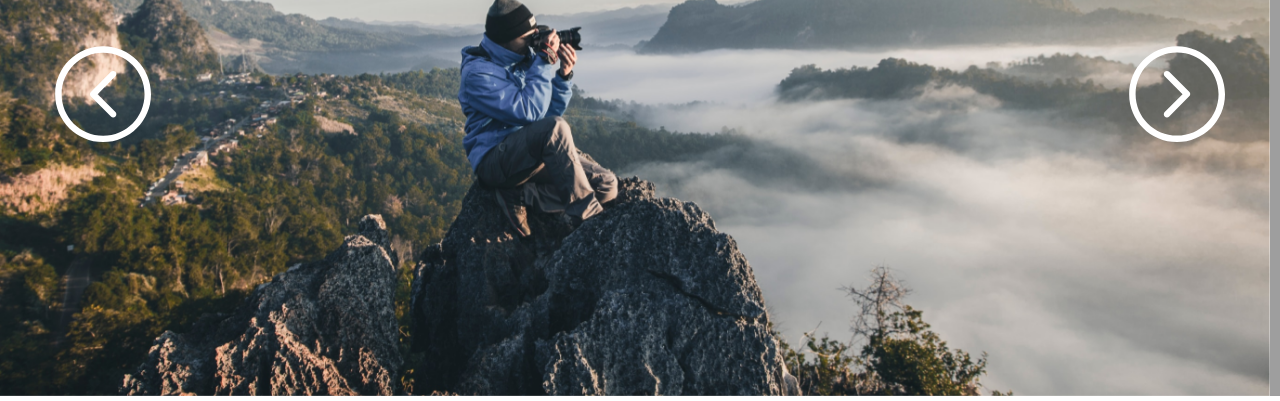
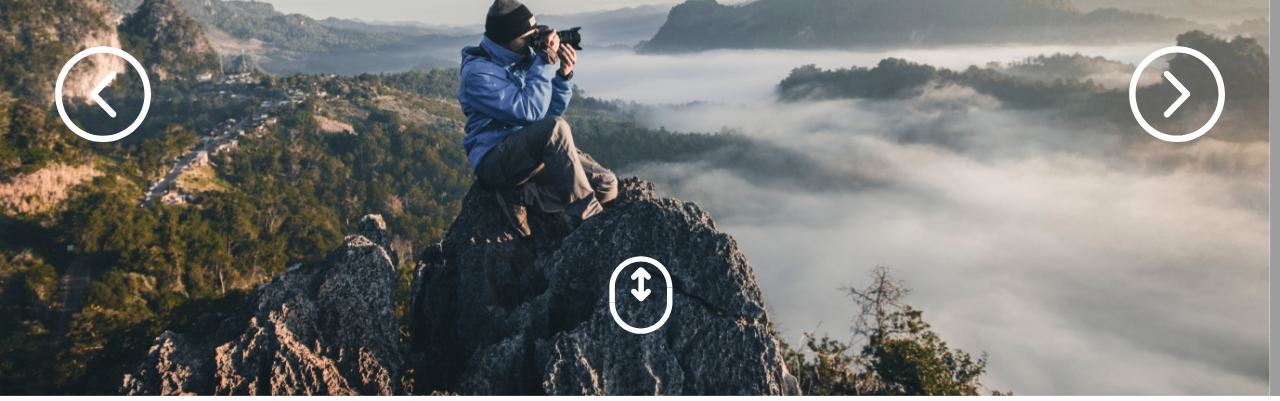
Before and after one commit to Ostiin/Photographer-Website, a plain HTML site: page index.html in a window 1280 px wide. Shown: the part 551-952 px from the top of the page. Drawn offline with nearby package versions, Linux system fonts and the light colour scheme; some packages are replaced by stand-ins of ours; grey boxes are pictures that could not be loaded; a script that the page names is missing.

Commit message:
Style update

```diff
--- a/css/style.css
+++ b/css/style.css
@@ -312,7 +312,7 @@ header .line {
 .hero-scroll-block {
     position: absolute;
     width: 100%;
-    margin-top: 800px;
+    margin-top: 550px;
     z-index: 10;
 }
 
```
